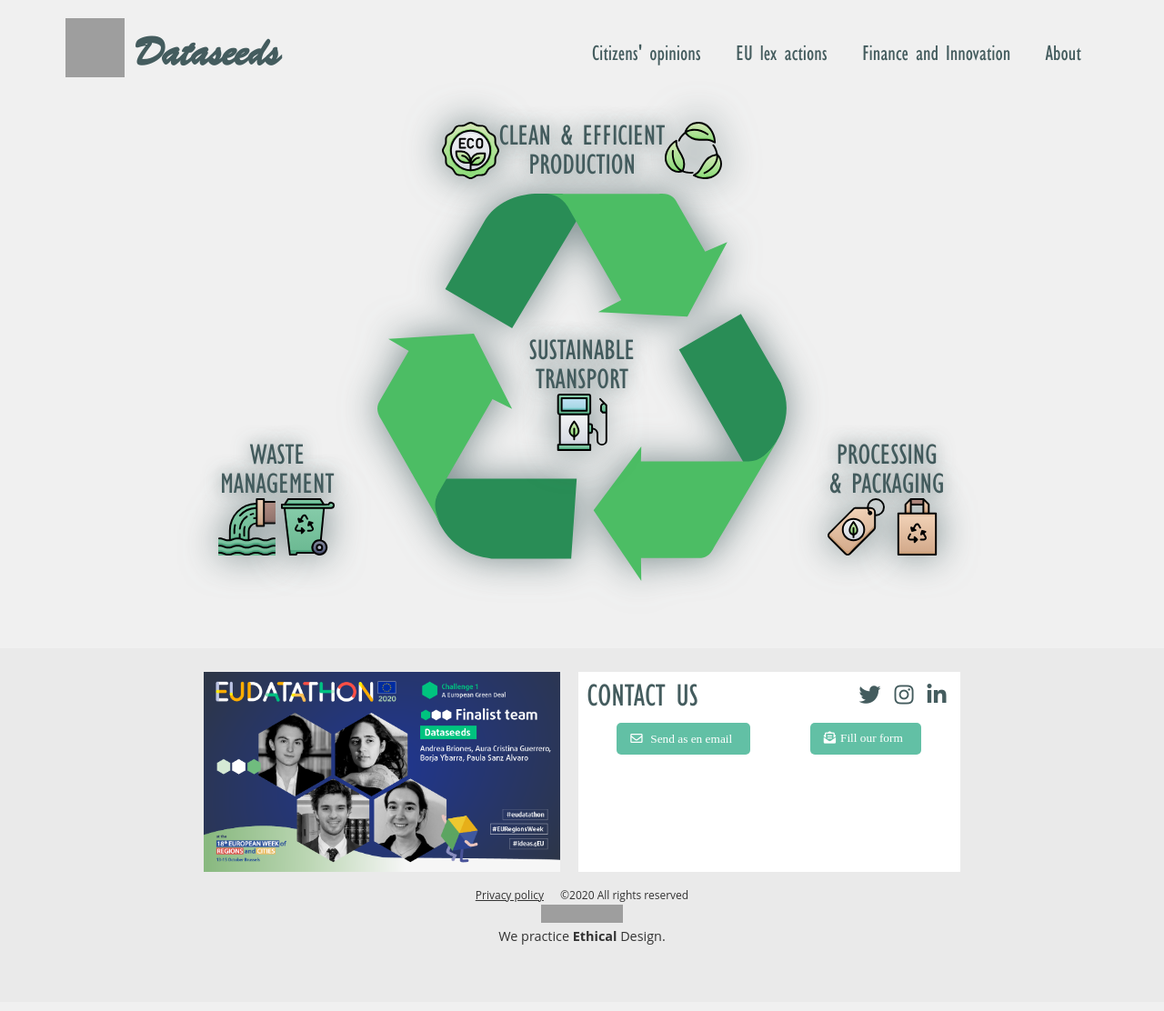
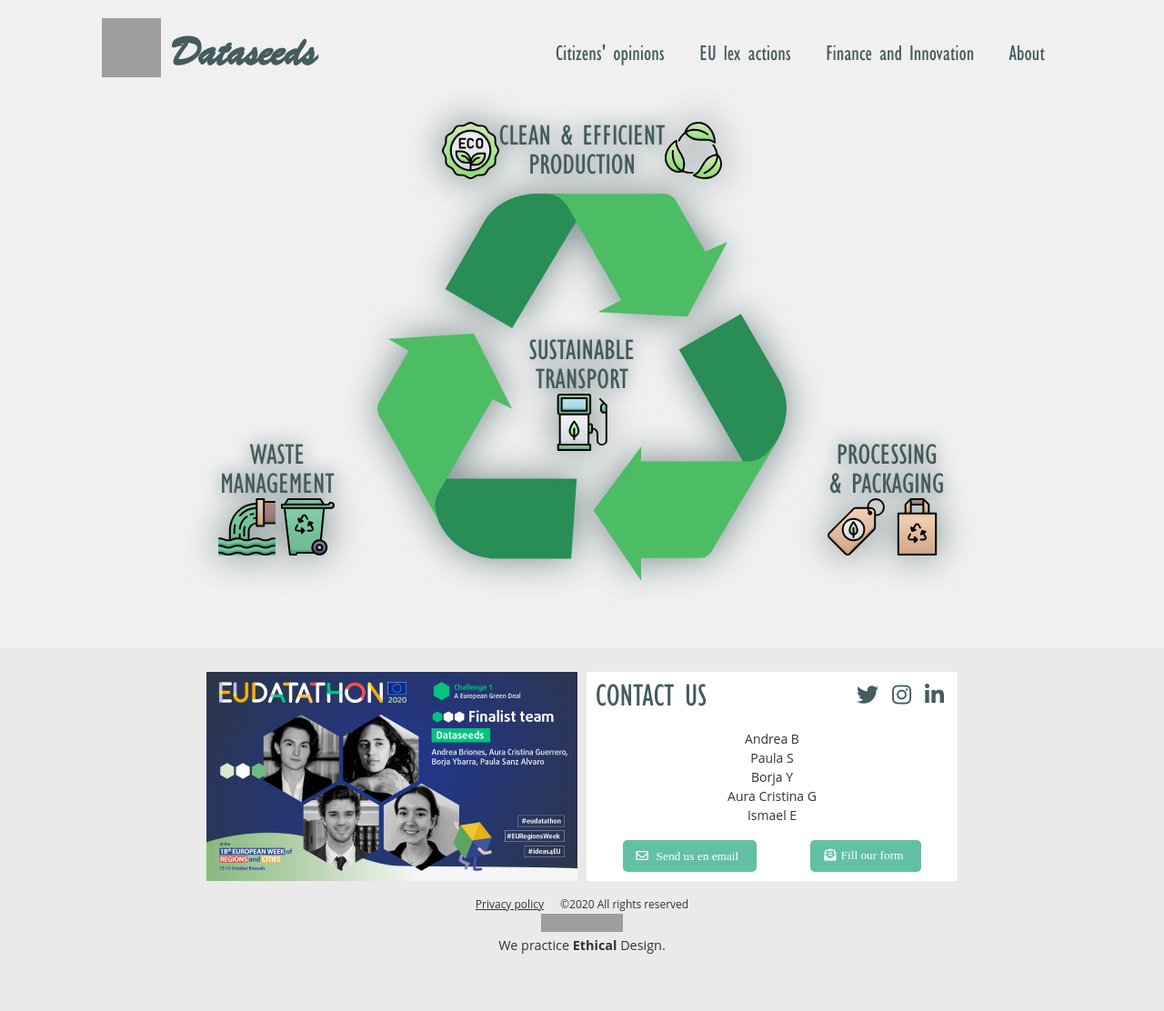
Before and after one commit to Dataseeds/dataseeds.github.io, a Jekyll site: the page built from index.md, in a window 1280 px wide. Shown: the whole page at 91% size. Built offline with Jekyll 4.4.1, drawn with Linux system fonts in a browser that asks for light colours; nearby versions of some CDN libraries; grey boxes are pictures that could not be loaded.

Commit message:
footer: improved flex

```diff
--- a/_includes/footer.html
+++ b/_includes/footer.html
@@ -19,10 +19,19 @@
                         <span class="fab fa-linkedin-in"></span>
                     </a>
                 </div>
+                <div>
+                    <ul style="list-style: none;">
+                        <li>Andrea B</li>
+                        <li>Paula S</li>
+                        <li>Borja Y</li>
+                        <li>Aura Cristina G</li>
+                        <li>Ismael E</li>
+                    </ul>
+                </div>
                 <div class="social-links">
                     <button href="mailto:dataseeds@yahoo.com">
                         <span class="far fa-envelope"></span>
-                        <span class="far">Send as en email</span>
+                        <span class="far">Send us en email</span>
                     </button>
                     <button href="https://forms.gle/LqeshwGQ1TcNK6BY8">
                         <div stlye="display: flex">
--- a/_sass/_base.scss
+++ b/_sass/_base.scss
@@ -77,7 +77,7 @@ $main-dark-blue: #445c5e;
 
 /* navigation bar border */
 
-$max-wrapper-width: 65rem; //about 1000px
+$max-wrapper-width: 60rem;
 
 /*************** Basic styling
 ***********************************************************/
@@ -358,25 +358,28 @@ label {
 
 .footer-flex {
     display: flex;
-    grid-column-gap: 10px;
-    grid-column-gap: 10px;
+    flex-wrap: wrap;
+    gap: 10px;
     justify-content: center;
     place-items: center;
     img {
-        max-width: 420px;
-        max-height: 220px;
+        // max-width: 420px;
+        // max-height: 220px;
     }
-    @media screen and (max-width: $on-laptop) {
-        flex-direction: column;
-    }
+    // @media screen and (max-width: $on-laptop) {
+    //     flex-direction: column;
+    // }
 }
 
 .footer-contact {
     background: white;
-    margin-left: 10px;
-    height: 220px;
-    width: 100%;
-    max-width: 420px;
+    display: flex;
+    flex-direction: column;
+    flex-basis: 350px;
+    flex-grow: 1;
+    height: 230px;
+    justify-content: space-between;
+    max-width: 408px;
     h1 {
         font-weight: 100;
         font-size: 2.5em;
@@ -396,7 +399,7 @@ label {
     flex-direction: row;
     font-family: 'Open Sans';
     justify-content: space-around;
-    margin: 0 10px;
+    margin: 0 10px 5px;
     a {
         color: #333;
         font-size: 18px;
```
Also changed, not shown: assets/Datathon-banner.png.
